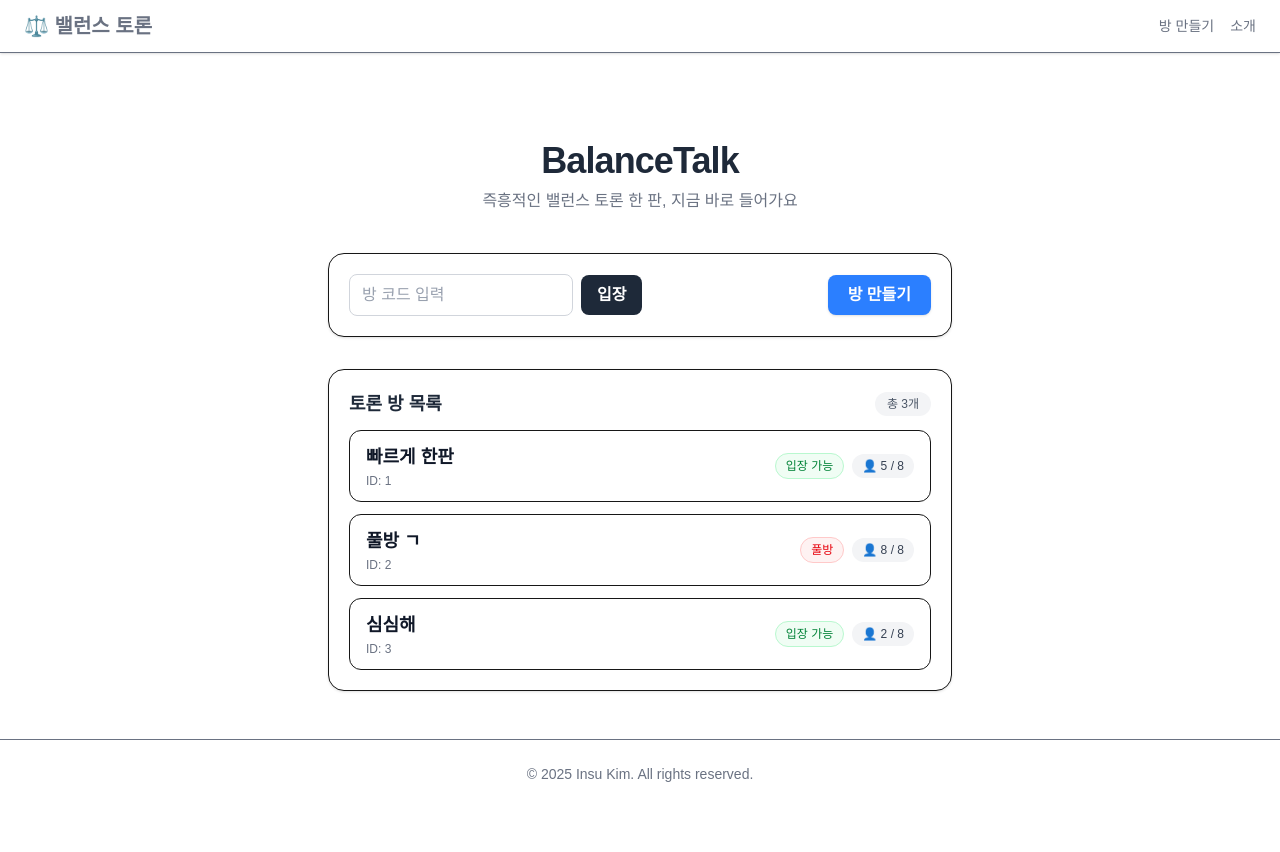
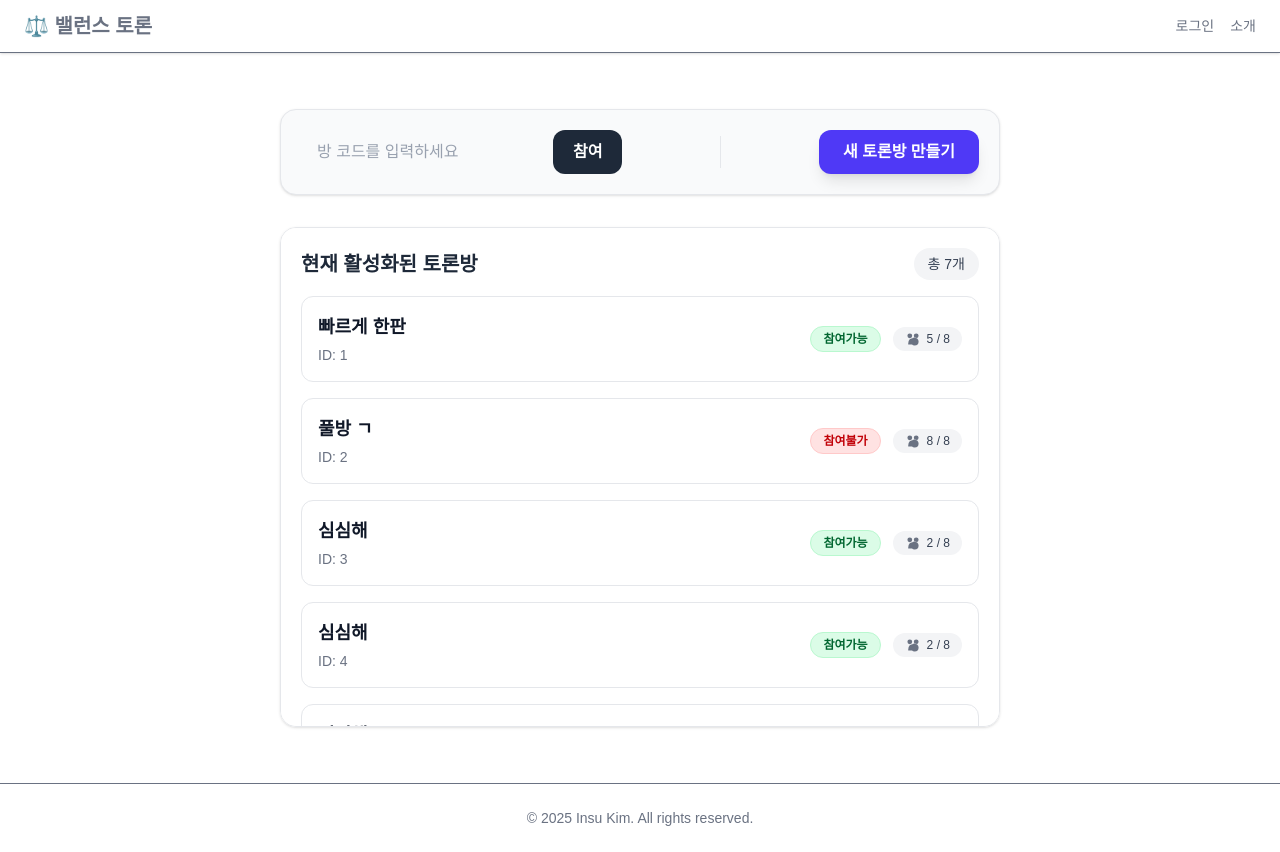
Before and after one commit to insu1170/BalanceTalk, a Next.js app in the folder web/: page / in a window 1280 px wide. Before the commit the page ends 808 px from the top, so only its background shows below. Built offline with nearby package versions, Linux system fonts and the light colour scheme.

Commit message:
style: 토론방 목록 섹션 높이 및 스크롤 UI 개선

```diff
--- a/web/src/app/layout.tsx
+++ b/web/src/app/layout.tsx
@@ -20,8 +20,8 @@ export default function RootLayout({
             ⚖️ 밸런스 토론
           </Link>
           <div className="flex gap-4 text-sm font-medium">
-            <Link href="/create" className="hover:text-blue-600 transition-colors">
-              방 만들기
+            <Link href="/login" className="hover:text-blue-600 transition-colors">
+              로그인
             </Link>
             <Link href="/about" className="hover:text-blue-600 transition-colors">
               소개
--- a/web/src/app/page.tsx
+++ b/web/src/app/page.tsx
@@ -5,41 +5,39 @@ const rooms = [
   { id: "1", name: "빠르게 한판", currentParticipants: 5, maxParticipants: 8 },
   { id: "2", name: "풀방 ㄱ", currentParticipants: 8, maxParticipants: 8 },
   { id: "3", name: "심심해", currentParticipants: 2, maxParticipants: 8 },
+  { id: "4", name: "심심해", currentParticipants: 2, maxParticipants: 8 },
+  { id: "5", name: "심심해", currentParticipants: 2, maxParticipants: 8 },
+  { id: "32", name: "심심해", currentParticipants: 2, maxParticipants: 8 },
+  { id: "33", name: "심심해", currentParticipants: 2, maxParticipants: 8 },
 ];
 
 export default function Home() {
   return (
-    <div className="mx-auto w-full max-w-2xl p-4 sm:p-6 font-sans">
-      {/* Header */}
-      <header className="my-6 sm:my-10 space-y-2 text-center">
-        <h1 className="text-3xl sm:text-4xl font-extrabold tracking-tight text-gray-800">BalanceTalk</h1>
-        <p className="text-gray-500 text-sm sm:text-base">즉흥적인 밸런스 토론 한 판, 지금 바로 들어가요</p>
-      </header>
-
-      <main className="flex flex-col gap-6 sm:gap-8">
+    <div className="mx-auto w-full max-w-3xl px-4 sm:px-6 py-8 font-sans">
+      <main className="flex flex-col gap-8">
         {/* Actions */}
-        <section className="rounded-2xl border bg-white p-4 sm:p-5 shadow-sm">
-          <div className="flex flex-col gap-3 sm:flex-row sm:items-center sm:justify-between">
+        <section className="bg-gray-50 border border-gray-200 rounded-2xl p-5 shadow-sm">
+          <div className="flex flex-col gap-4 sm:flex-row sm:items-center sm:justify-between">
             {/* Join by code */}
-            <div className="flex w-full sm:w-auto items-center gap-2">
+            <div className="flex w-full sm:w-auto items-center gap-3">
               <input
                 type="text"
-                placeholder="방 코드 입력"
-                className="w-full sm:w-56 rounded-lg border border-gray-300 px-3 py-2 text-gray-700 placeholder:text-gray-400 focus:outline-none focus:ring-2 focus:ring-blue-500"
+                placeholder="방 코드를 입력하세요"
+                className="w-full sm:w-60 rounded-xl border-gray-300 px-4 py-2.5 text-gray-800 placeholder:text-gray-400 focus:outline-none focus:ring-2 focus:ring-indigo-500 transition-shadow"
               />
-              <button className="whitespace-nowrap rounded-lg bg-gray-800 px-4 py-2 text-white font-semibold hover:bg-gray-900 transition-colors">
-                입장
+              <button className="whitespace-nowrap rounded-xl bg-gray-800 px-5 py-2.5 text-white font-bold hover:bg-gray-900 transition-all duration-200 ease-in-out transform hover:scale-105 cursor-pointer">
+                참여
               </button>
             </div>
 
-            {/* Divider on mobile */}
-            <div className="sm:hidden h-px bg-gray-200" />
+            {/* Divider */}
+            <div className="hidden sm:block h-8 border-l border-gray-200" />
 
             {/* Create room */}
-            <div className="flex justify-end">
+            <div className="flex">
               <Link href="/create" className="w-full sm:w-auto">
-                <button className="w-full rounded-lg bg-blue-500 px-5 py-2 text-white font-semibold shadow-sm hover:bg-blue-600 transition-colors">
-                  방 만들기
+                <button className="w-full rounded-xl bg-indigo-600 px-6 py-2.5 text-white font-bold shadow-lg hover:bg-indigo-700 transition-all duration-200 ease-in-out transform hover:scale-105 cursor-pointer">
+                  새 토론방 만들기
                 </button>
               </Link>
             </div>
@@ -47,36 +45,45 @@ export default function Home() {
         </section>
 
         {/* Room list */}
-        <section className="rounded-2xl border bg-white p-4 sm:p-5 shadow-sm">
-          <div className="mb-3 flex items-center justify-between">
-            <h2 className="text-lg font-semibold text-gray-800">토론 방 목록</h2>
-            <span className="rounded-full bg-gray-100 px-3 py-1 text-xs font-medium text-gray-600">총 {rooms.length}개</span>
+        <section className="bg-white border border-gray-200 rounded-2xl p-5 shadow-sm min-h-[500px] h-[60vh] overflow-auto">
+          <div className="mb-4 flex items-center justify-between">
+            <h2 className="text-xl font-bold text-gray-800">현재 활성화된 토론방</h2>
+            <span className="rounded-full bg-gray-100 px-3.5 py-1.5 text-sm font-medium text-gray-700">
+              총 {rooms.length}개
+            </span>
           </div>
 
-          <ul className="space-y-3">
+          <ul className="space-y-4">
             {rooms.map((room) => {
               const isFull = room.currentParticipants >= room.maxParticipants;
               return (
                 <li key={room.id}>
-                  <Link href={`/room/${room.id}`} className="block">
-                    <div className="group flex items-center justify-between rounded-xl border px-4 py-3 bg-white hover:bg-gray-50 transition-colors">
-                      {/* Left: name */}
+                  <Link href={`/room/${room.id}`} className="block group">
+                    <div className="flex items-center justify-between rounded-xl border border-gray-200 p-4 bg-white hover:bg-gray-50 hover:shadow-md transition-all duration-200 ease-in-out">
+                      {/* Left: name and ID */}
                       <div className="min-w-0">
-                        <h3 className="truncate text-base sm:text-lg font-semibold text-gray-900 group-hover:text-gray-800">
+                        <h3 className="truncate text-lg font-semibold text-gray-900 group-hover:text-indigo-600">
                           {room.name}
                         </h3>
-                        <p className="mt-0.5 text-xs text-gray-500">ID: {room.id}</p>
+                        <p className="mt-1 text-sm text-gray-500">ID: {room.id}</p>
                       </div>
 
-                      {/* Right: status */}
-                      <div className="flex items-center gap-2 text-sm">
-                        <span className={`rounded-full px-2.5 py-1 text-xs font-medium ${
-                          isFull ? "bg-red-50 text-red-600 border border-red-200" : "bg-green-50 text-green-700 border border-green-200"
-                        }`}>
-                          {isFull ? "풀방" : "입장 가능"}
+                      {/* Right: status and participants */}
+                      <div className="flex items-center gap-3 text-sm">
+                        <span
+                          className={`rounded-full px-3 py-1 text-xs font-semibold ${
+                            isFull
+                              ? "bg-red-100 text-red-700 border border-red-200"
+                              : "bg-green-100 text-green-800 border border-green-200"
+                          }`}
+                        >
+                          {isFull ? "참여불가" : "참여가능"}
                         </span>
-                        <span className="rounded-full bg-gray-100 px-2.5 py-1 text-xs font-medium text-gray-700">
-                          👤 {room.currentParticipants} / {room.maxParticipants}
+                        <span className="flex items-center gap-1.5 rounded-full bg-gray-100 px-3 py-1 text-xs font-medium text-gray-700">
+                          <svg xmlns="http://www.w3.org/2000/svg" className="h-4 w-4 text-gray-500" viewBox="0 0 20 20" fill="currentColor">
+                            <path d="M9 6a3 3 0 11-6 0 3 3 0 016 0zM17 6a3 3 0 11-6 0 3 3 0 016 0zM12.93 17c.046-.327.07-.66.07-1a6.97 6.97 0 00-1.5-4.33A5 5 0 0010 9c-1.55 0-2.98.5-4.07 1.33A6.97 6.97 0 004 16c0 .34.024.673.07 1h8.86zM12 18a5 5 0 005-5c0-2.76-2.24-5-5-5s-5 2.24-5 5c0 2.76 2.24 5 5 5z" />
+                          </svg>
+                          {room.currentParticipants} / {room.maxParticipants}
                         </span>
                       </div>
                     </div>
```
